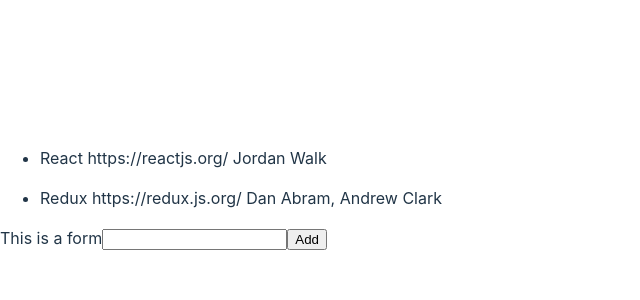
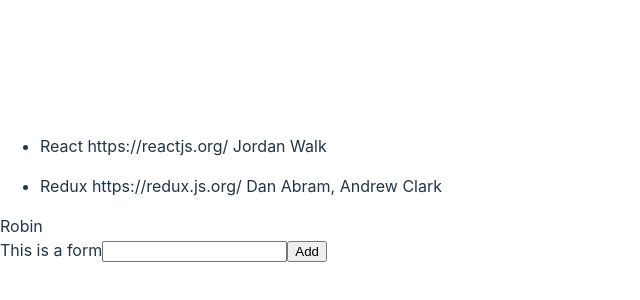
Before and after one commit to jalvarado9000/React-Practice, a React (Vite) app: page / in a window 1280 px wide. Shown: the part 202-502 px from the top of the page, without its empty margins (0-640 px from the left). Built offline with nearby package versions, Linux system fonts and the light colour scheme.

Commit message:
more practice

```diff
--- a/src/List.jsx
+++ b/src/List.jsx
@@ -2,7 +2,7 @@
 
 import Listbullet from './Listbullet'
 
-export const List = (props) => {
+export const List = ({item, handle}) => {
 
   const stories = [
     {
@@ -23,10 +23,24 @@
     },
   ];
 
+  const user = {
+    firstName: 'Robin',
+    pet: {
+      name: 'Trixi',
+    },
+  };
+
+  const {firstName,pet:name} = user;
+
+
+
+
 
   let list = stories.map((item) => {
     return (
       <ul>
+
+
         <Listbullet key={item.objectID} onList={item} />
       </ul>
     )
@@ -37,12 +51,14 @@
   const [text, setText] = React.useState('');
 
 
+
+
   const handleTxt = (event) => {
 
 
     setText(event.target.value);
     console.log(event.target.value);
-    props.handle(text);
+    handle(text);
 
 
 
@@ -53,6 +69,8 @@
   return (
     <div>
       {list}
+      {firstName}
+
       <form>
         <label htmlFor="info">This is a form</label>
         <input name="title" type="text" id="info" onChange={handleTxt} />
--- a/src/Listbullet.jsx
+++ b/src/Listbullet.jsx
@@ -1,13 +1,13 @@
 import React from 'react'
 
-export const Listbullet = (props) => {
+export const Listbullet = ({onList}) => {
 
 
 
 
     return (
         <div>
-            <li key={props.onList.key}>{props.onList.title} {props.onList.url} {props.onList.author}</li>
+            <li key={onList.key}>{onList.title} {onList.url} {onList.author}</li>
 
         </div>
     )
```
